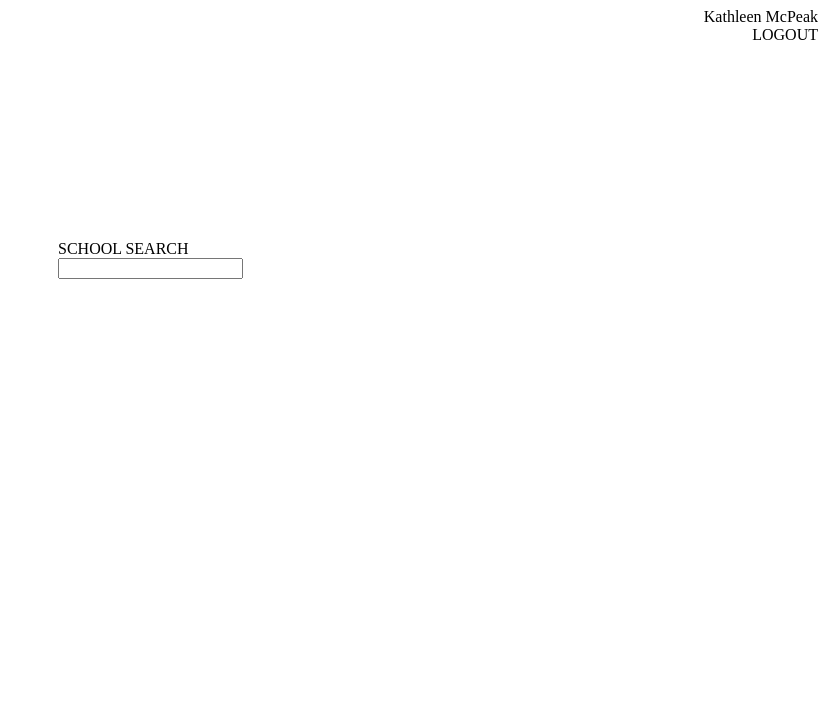
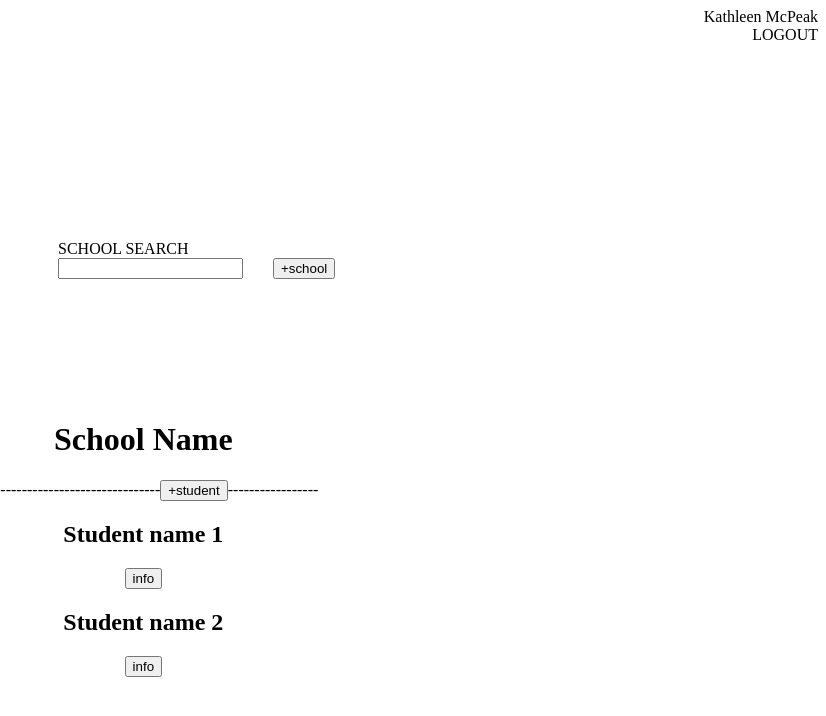
Before and after one commit to angrbrd/peak-group-project, a plain HTML site: page public/select.html in a window 1280 px wide. Shown: the whole page, without its empty margins (454-1280 px from the left). Drawn offline with Linux system fonts and the light colour scheme.

Commit message:
added buttons for: add school; add student; student info

```diff
--- a/public/css/style.css
+++ b/public/css/style.css
@@ -15,3 +15,19 @@
 p {
 	margin: 0 auto;
 }
+
+#add-school-modal {
+	visibility: hidden;
+}
+
+#add-school-init {
+	margin-left: 30px;
+}
+
+
+#selected-school {
+	position: absolute;
+	top: 50%;
+	left: 33%;
+	text-align: center;
+}
--- a/public/select.html
+++ b/public/select.html
@@ -14,10 +14,32 @@
 
 <form id="school-search-form">
   <p>SCHOOL SEARCH</p>
-  <input type="search" id="school-search" name="school-search">
+  <input type="search" id="school-search" name="school-search"><button id="add-school-init">+school</button>
 </form>
 
 <!-- will be using REACT in order to create the search results and then further limit the results upon searching -->
 
+<container id="selected-school">
+<!-- below content to be used for server-side reference when dynamically creating info -->
+	<h1 id="school-header">School Name</h1>
+	<p>------------------------------------<button id="add-student">+student</button>-----------------</p>
+
+	<h2>Student name 1</h2><button class="student-info">info</button>
+	<h2>Student name 2</h2><button class="student-info">info</button>
+</container>
+
+<!-- add school modal -->
+<!-- NOTE:  alternatively instead of modal below.. could type school in school search and just hit the add school button and immediately have that school added! -->
+<div id="add-school-modal" class="modal">
+	<div class="modal-content">
+		<span class="close">&times;</span>
+		 <form id="add-school-form">
+            <!-- Name -->
+            	<input type="text" class="form-control" id="school-name" placeholder="School Name">
+          <button type="submit" class="btn" id="add-school">add school</button>
+        </form>
+	</div>
+</div><!-- add school modal -->
+
 </body>
 </html>
```
